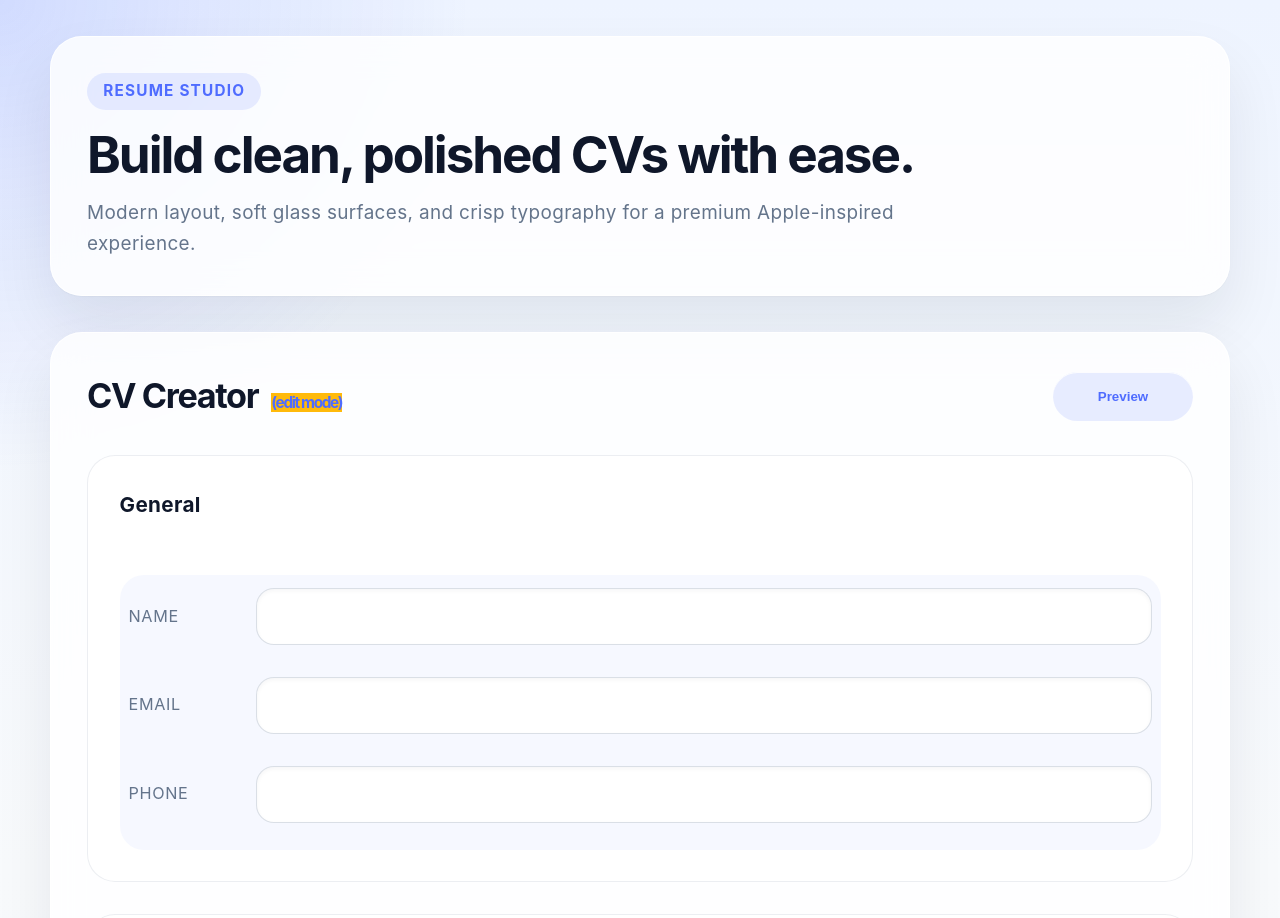
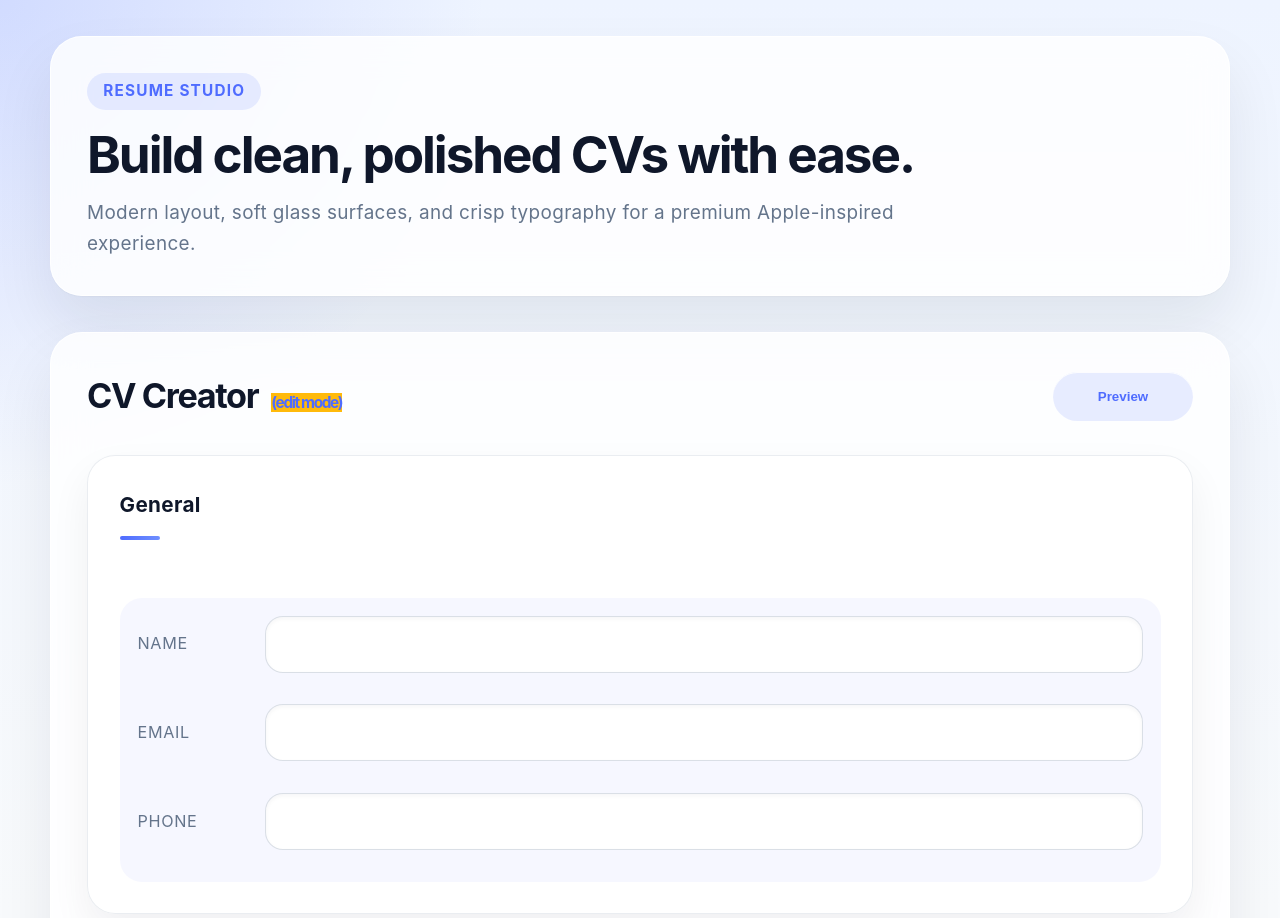
Before and after one commit to WujecDamian/odin-CV-Application, a React (Vite) app: page / in a window 1280 px wide. Shown: the top 918 px of the page. Built offline with nearby package versions, Linux system fonts and the light colour scheme.

Commit message:
style: enhance layout and visual elements for CV sections

```diff
--- a/src/styles/componentStyling.css
+++ b/src/styles/componentStyling.css
@@ -145,3 +145,40 @@
 .CV_general .input {
   margin-bottom: 0.75rem;
 }
+
+.CV_general,
+.CV_education,
+.CV_experience {
+  padding: 1.75rem;
+  background: rgba(255, 255, 255, 0.95);
+  border: 1px solid rgba(148, 163, 184, 0.2);
+  box-shadow: 0 18px 40px rgba(15, 23, 42, 0.06);
+}
+
+.CV_general h2,
+.CV_education h2,
+.CV_experience h2 {
+  position: relative;
+  margin-bottom: 1.2rem;
+}
+
+.CV_general h2::after,
+.CV_education h2::after,
+.CV_experience h2::after {
+  content: "";
+  display: block;
+  width: 40px;
+  height: 4px;
+  border-radius: 999px;
+  background: linear-gradient(90deg, rgba(79,108,255,1) 0%, rgba(111, 143, 255, 1) 100%);
+  margin-top: 0.85rem;
+}
+
+.general_Module,
+.education_Module,
+.experience_Module {
+  padding: 1rem;
+  background: rgba(245, 247, 255, 0.9);
+  border-radius: 22px;
+  gap: 1rem;
+}
```
